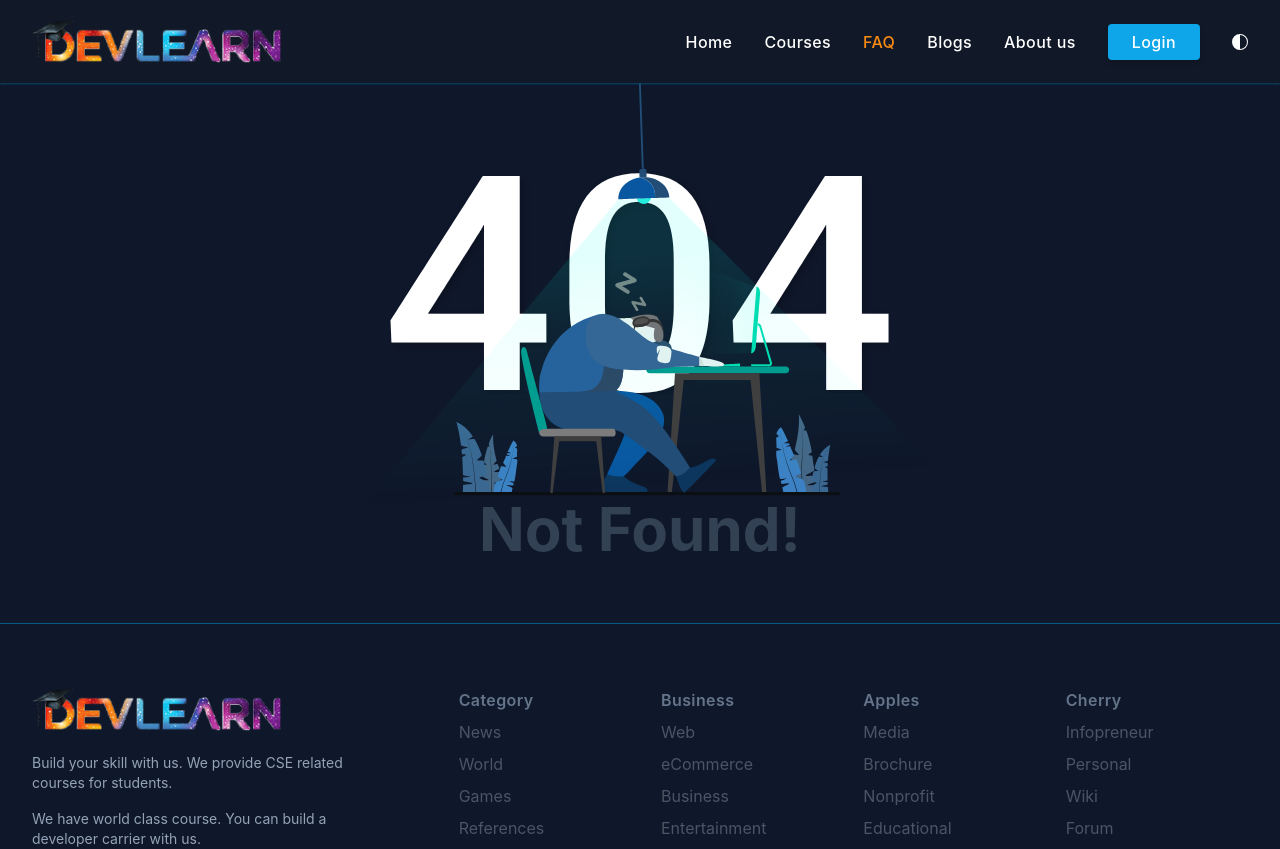
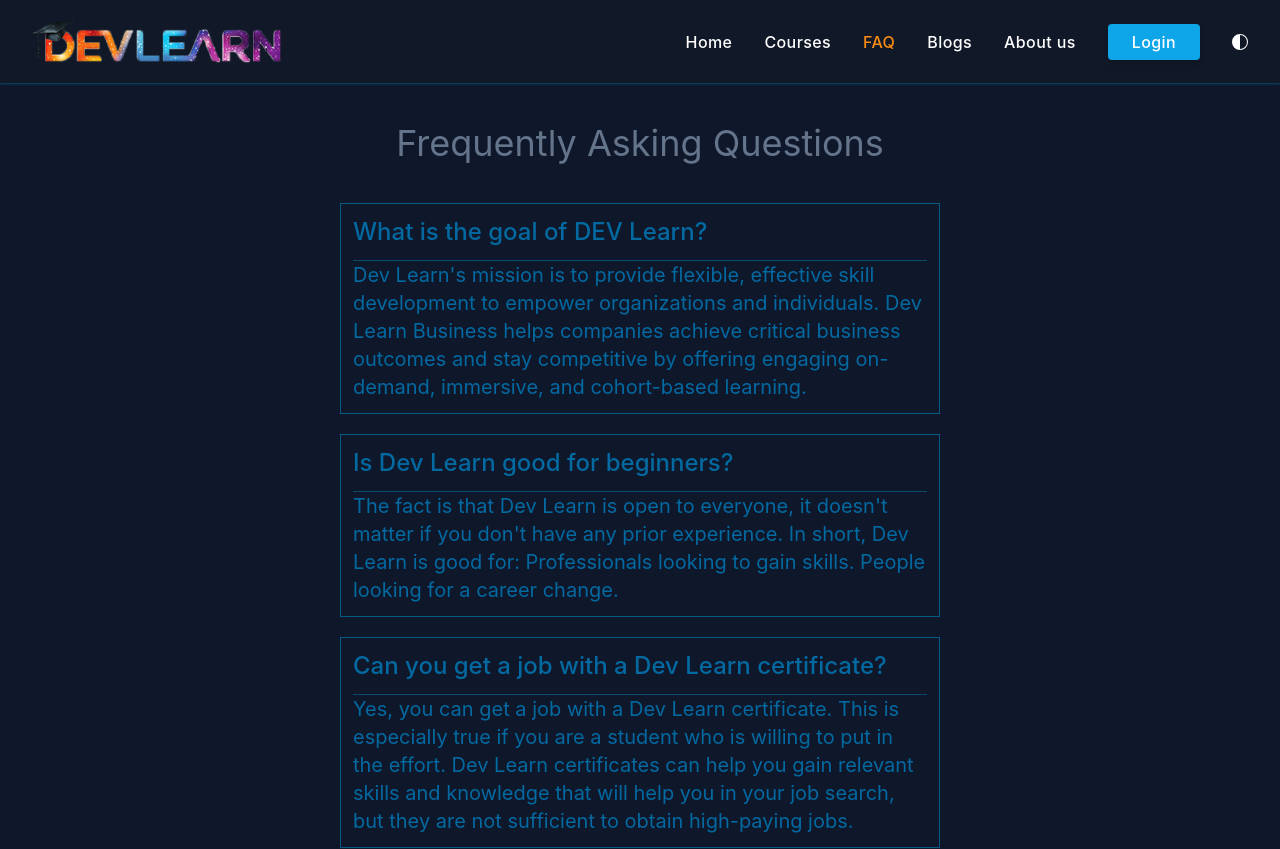
Before and after one commit to indrajith76/dev-learn-client-side, a React (Create React App) app: page /faq in a window 1280 px wide. Shown: the top 849 px of the page. Built offline with nearby package versions, Linux system fonts and the light colour scheme; no server answers.

Commit message:
added profile section

```diff
--- a/src/components/Header/Header.js
+++ b/src/components/Header/Header.js
@@ -17,8 +17,6 @@ const Header = () => {
 
   const handleDarkMode = () => {
     setIsDark(!isDark);
-    const theme = !isDark
-    localStorage.setItem("theme", (!isDark));
   };
 
   return (
--- a/src/contexts/AuthProvider.js
+++ b/src/contexts/AuthProvider.js
@@ -22,8 +22,7 @@ const AuthProvider = ({ children }) => {
   const [courses, setCourses] = useState([]);
   const [user, setUser] = useState(null);
   const [loading, setLoading] = useState(true);
-  const savedTheme = localStorage.getItem('theme') || false;
-  const [isDark, setIsDark] = useState(savedTheme);
+  const [isDark, setIsDark] = useState(false);
 
 
   useEffect(() => {
@@ -65,7 +64,7 @@ const AuthProvider = ({ children }) => {
       setLoading(false);
     });
     return () => unsubscribe();
-  }, []);
+  }, [user]);
 
   const authInfo = {
     courses,
--- /dev/null
+++ b/src/pages/About/About.js
@@ -0,0 +1,26 @@
+import React, { useContext } from "react";
+import { AuthContext } from "../../contexts/AuthProvider";
+
+const About = () => {
+  const { isDark } = useContext(AuthContext);
+  return (
+    <div className={`${isDark ? "" : "bg-slate-900"}`}>
+      <div>
+        <h1 className="text-orange-500 text-center text-4xl py-5 pt-10">About Us</h1>
+        <div className="md:w-4/5 lg:w-[600px] mx-auto py-10 pb-20">
+          <p className="text-center text-lg text-slate-600">
+            Build your skill with us. We provide CSE related courses for
+            students.We have world class course. You can build a developer
+            carrier with us. We provide internationaol courses for cse students.
+            <br></br> Student can buld their skil and with us. We provide online
+            courses for students. Student can grap oppotunity form us building
+            their skill.<br></br>
+            In our job program student can get opputunity with us. And us also provide long time support session for solving students problems.
+          </p>
+        </div>
+      </div>
+    </div>
+  );
+};
+
+export default About;
--- /dev/null
+++ b/src/pages/FAQ/FAQ.js
@@ -0,0 +1,70 @@
+import React from "react";
+import { useContext } from "react";
+import { AuthContext } from "../../contexts/AuthProvider";
+
+const FAQ = () => {
+  const { isDark } = useContext(AuthContext);
+  return (
+    <div className={`${isDark ? "" : "bg-slate-900"}`}>
+      <div className="w-full px-5 md:px-0 md:w-3/4 lg:w-[600px] mx-auto">
+        <h1 className="text-4xl text-slate-500 text-center pt-10">
+          Frequently Asking Questions
+        </h1>
+        <div className="container mx-auto mt-10 grid grid-cols-1 gap-5 pb-10">
+          <div
+            className={`border text-2xl p-3 ${
+              isDark ? "" : "border-sky-800 text-sky-700"
+            }`}
+          >
+            <h1 className="text-2xl font-medium">
+              What is the goal of DEV Learn?
+            </h1>
+            <hr className="border-sky-900 mt-3" />
+            <p className="text-xl">
+              Dev Learn's mission is to provide flexible, effective skill
+              development to empower organizations and individuals. Dev Learn
+              Business helps companies achieve critical business outcomes and
+              stay competitive by offering engaging on-demand, immersive, and
+              cohort-based learning.
+            </p>
+          </div>
+          <div
+            className={`border text-2xl p-3 ${
+              isDark ? "" : "border-sky-800 text-sky-700"
+            }`}
+          >
+            <h1 className="text-2xl font-medium">
+              Is Dev Learn good for beginners?
+            </h1>
+            <hr className="border-sky-900 mt-3" />
+            <p className="text-xl">
+              The fact is that Dev Learn is open to everyone, it doesn't matter
+              if you don't have any prior experience. In short, Dev Learn is
+              good for: Professionals looking to gain skills. People looking for
+              a career change.
+            </p>
+          </div>
+          <div
+            className={`border text-2xl p-3 ${
+              isDark ? "" : "border-sky-800 text-sky-700"
+            }`}
+          >
+            <h1 className="text-2xl font-medium">
+              Can you get a job with a Dev Learn certificate?
+            </h1>
+            <hr className="border-sky-900 mt-3" />
+            <p className="text-xl">
+              Yes, you can get a job with a Dev Learn certificate. This is
+              especially true if you are a student who is willing to put in the
+              effort. Dev Learn certificates can help you gain relevant skills
+              and knowledge that will help you in your job search, but they are
+              not sufficient to obtain high-paying jobs.
+            </p>
+          </div>
+        </div>
+      </div>
+    </div>
+  );
+};
+
+export default FAQ;
--- /dev/null
+++ b/src/pages/Profile/Profile.js
@@ -0,0 +1,90 @@
+import React from "react";
+import { useContext } from "react";
+import Swal from "sweetalert2";
+import { AuthContext } from "../../contexts/AuthProvider";
+
+const Profile = () => {
+  const { isDark, user, updateUserProfile } = useContext(AuthContext);
+
+  const handleSubmit = (event) => {
+    event.preventDefault();
+    const form = event.target;
+    const name = form?.name?.value;
+    const photoURL = form?.photoURL?.value;
+
+    const profile = { displayName: name, photoURL: photoURL };
+    updateUserProfile(profile)
+      .then(() => {
+        Swal.fire("Profile Updated Successfully!", "", "success");
+        form.reset();
+      })
+      .catch((error) => {
+        console.log(error);
+        Swal.fire({
+          icon: "error",
+          title: "Profile update filled!",
+          text: "Change the photo url.",
+        });
+      });
+  };
+
+  return (
+    <div className={`flex justify-center ${isDark ? "" : "bg-slate-900"}`}>
+      <div
+        className={`w-[85%] md:w-[70%] lg:w-[500px] border ${
+          isDark ? "border-sky-300" : "border-sky-900 shadow-sky-900"
+        } p-4 md:p-10 my-16 shadow-lg rounded`}
+      >
+        <h2 className="text-4xl text-center font-semibold text-sky-500 mb-7 mt-2">
+          Profile Details
+        </h2>
+        <form onSubmit={handleSubmit}>
+          <label className="block text-slate-600" htmlFor="name">
+            Full Name
+          </label>
+          <input
+            className="border-2 w-full h-9 my-4 pl-3 outline-sky-500"
+            type="text"
+            defaultValue={user?.displayName}
+            name="name"
+            id="name"
+            placeholder="Full Name"
+            required
+          />
+          <label className="block text-slate-600" htmlFor="photoURL">
+            Photo URL
+          </label>
+          <input
+            className="border-2 w-full h-9 my-4 pl-3 outline-sky-500"
+            type="text"
+            name="photoURL"
+            defaultValue={user?.photoURL}
+            id="photoURL"
+            placeholder="Photo URL"
+            required
+          />
+          <label className="block text-slate-600" htmlFor="email">
+            Email
+          </label>
+          <input
+            className="border-2 w-full h-9 my-4 pl-3 outline-sky-500"
+            type="email"
+            name="email"
+            defaultValue={user?.email}
+            id="email"
+            placeholder="Email"
+            readOnly
+          />
+          <button
+            className="block mx-auto bg-sky-500 px-10 py-2 text-white font-semibold mt-5 mb-5 rounded-lg"
+            type="submit"
+          >
+            Save Changes
+          </button>
+        </form>
+      </div>
+    </div>
+  );
+};
+
+export default Profile;
```
Also changed, not shown: src/routes/routes.js (+15 -0 lines).
